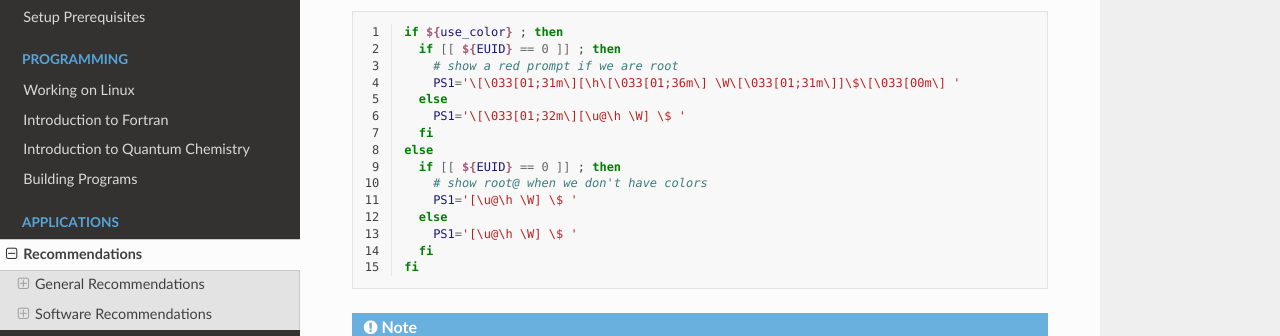
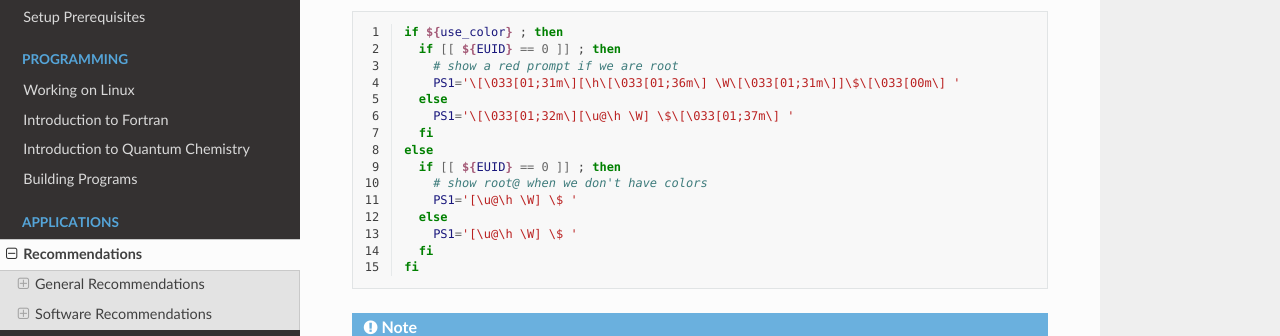
Before and after one commit to grimme-lab/qc2-teaching, a Sphinx documentation site: the page built from doc/recommendations.rst, in a window 1280 px wide and 900 px high, scrolled down 7235 px. Shown: the part 151-487 px from the top of the window. Built offline with Sphinx 7.4.7 and the Read the Docs theme 2.0.0, drawn with Linux system fonts in a browser that asks for light colours.

Commit message:
Update recommendations.rst

```diff
--- a/doc/recommendations.rst
+++ b/doc/recommendations.rst
@@ -367,7 +367,7 @@ Just add this lines to your bashrc (if you always want a full path use ``\w`` in
        # show a red prompt if we are root
        PS1='\[\033[01;31m\][\h\[\033[01;36m\] \W\[\033[01;31m\]]\$\[\033[00m\] '
      else
-       PS1='\[\033[01;32m\][\u@\h \W] \$ '
+       PS1='\[\033[01;32m\][\u@\h \W] \$\[\033[01;37m\] '
      fi
    else
      if [[ ${EUID} == 0 ]] ; then
```
